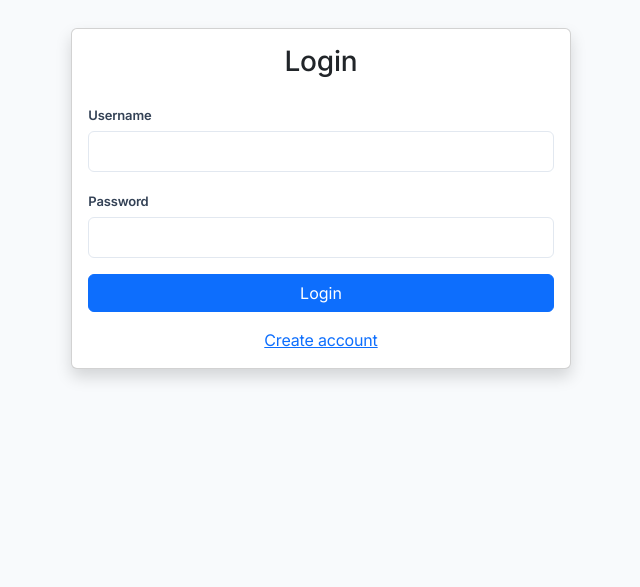
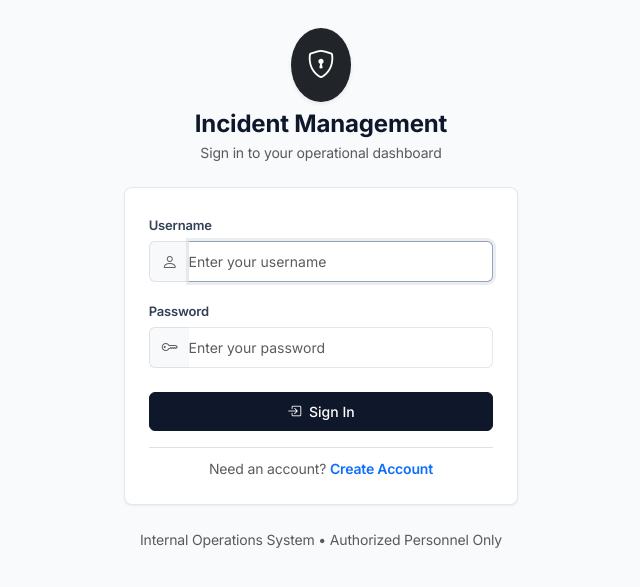
Before and after one commit to Adityachandkaushik/incident-management-system, a Flask app: page /login in a window 1280 px wide. Shown: the part 56-643 px from the top of the page, without its empty margins (319-959 px from the left). Run offline with Flask 3, Linux system fonts and the light colour scheme.

Commit message:
enhance login UI

```diff
--- a/templates/login.html
+++ b/templates/login.html
@@ -1,78 +1,75 @@
 {% extends "base.html" %}
 
-{% block title %}Login{% endblock %}
+{% block title %}Login - Incident Operations{% endblock %}
 
 {% block content %}
+<div class="row justify-content-center align-items-center" style="min-height: calc(80vh - 120px);">
+    <div class="col-12 col-sm-9 col-md-7 col-lg-5 col-xl-4">
+        <div class="text-center mb-4">
+            <div class="d-inline-flex p-3 rounded-circle bg-dark text-white mb-2 shadow-sm">
+                <i class="bi bi-shield-lock fs-3"></i>
+            </div>
+            <h1 class="h4 fw-bold text-slate-900 mb-1">Incident Management</h1>
+            <p class="text-muted small mb-0">Sign in to your operational dashboard</p>
+        </div>
 
-<div class="row justify-content-center">
-
-    <div class="col-md-5">
-
-        <div class="card shadow">
-
-            <div class="card-body">
-
-                <h3 class="text-center mb-4">
-                    Login
-                </h3>
-
-                <form method="POST">
-
+        <div class="ops-card">
+            <div class="ops-card-body p-4">
+                <form action="{{ url_for('auth.login') }}" method="POST" autocomplete="off">
                     <div class="mb-3">
-
-                        <label class="form-label">
-                            Username
-                        </label>
-
-                        <input
-                            type="text"
-                            name="username"
-                            class="form-control"
-                            required
-                        >
-
+                        <label for="username" class="form-label">Username</label>
+                        <div class="input-group">
+                            <span class="input-group-text bg-light text-muted border-end-0">
+                                <i class="bi bi-person"></i>
+                            </span>
+                            <input
+                                type="text"
+                                class="form-control border-start-0 ps-0"
+                                id="username"
+                                name="username"
+                                placeholder="Enter your username"
+                                required
+                                autofocus
+                            >
+                        </div>
                     </div>
 
-
-                    <div class="mb-3">
-
-                        <label class="form-label">
-                            Password
-                        </label>
-
-                        <input
-                            type="password"
-                            name="password"
-                            class="form-control"
-                            required
-                        >
-
+                    <div class="mb-4">
+                        <label for="password" class="form-label">Password</label>
+                        <div class="input-group">
+                            <span class="input-group-text bg-light text-muted border-end-0">
+                                <i class="bi bi-key"></i>
+                            </span>
+                            <input
+                                type="password"
+                                class="form-control border-start-0 ps-0"
+                                id="password"
+                                name="password"
+                                placeholder="Enter your password"
+                                required
+                            >
+                        </div>
                     </div>
 
-
-                    <button
-                        type="submit"
-                        class="btn btn-primary w-100">
-                        Login
-                    </button>
-
+                    <div class="d-grid mb-3">
+                        <button type="submit" class="btn btn-ops-primary py-2">
+                            <i class="bi bi-box-arrow-in-right me-1"></i> Sign In
+                        </button>
+                    </div>
                 </form>
 
-
-                <div class="text-center mt-3">
-
-                    <a href="{{ url_for('auth.register') }}">
-                        Create account
+                <div class="text-center pt-2 border-top">
+                    <span class="text-muted small">Need an account? </span>
+                    <a href="{{ url_for('auth.register') }}" class="small text-decoration-none fw-semibold">
+                        Create Account
                     </a>
-
                 </div>
-
             </div>
-
         </div>
 
+        <p class="text-center text-muted small mt-4 mb-0">
+            Internal Operations System &bull; Authorized Personnel Only
+        </p>
     </div>
-
 </div>
-
 {% endblock %}
```
